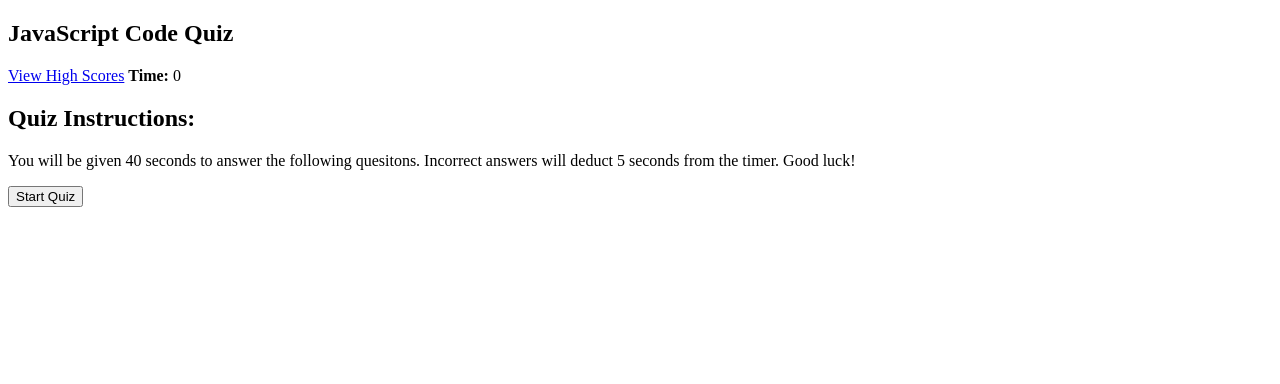
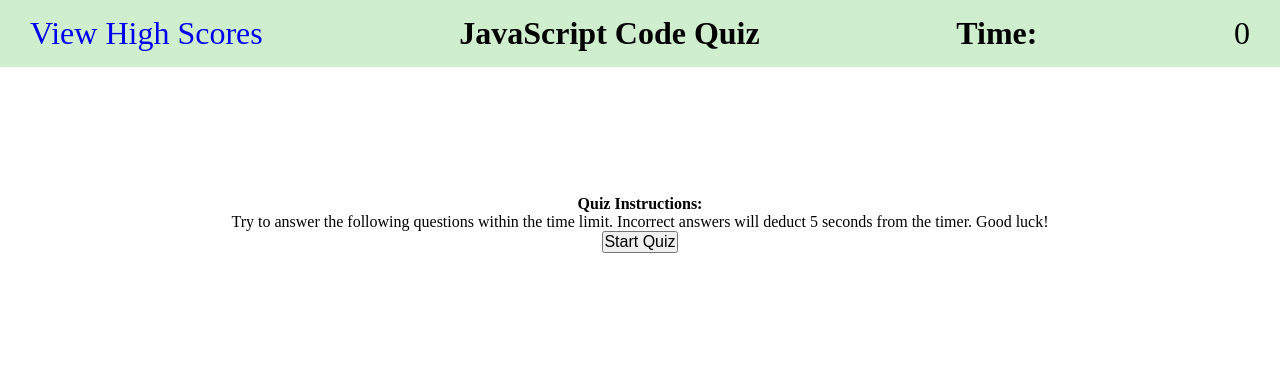
Before and after one commit to cghudson/code-quiz, a plain HTML site: page index.html in a window 1280 px wide. Drawn offline with Linux system fonts and the light colour scheme.

Commit message:
define variables, hide questions and score

```diff
--- a/assets/css/style.css
+++ b/assets/css/style.css
@@ -0,0 +1,23 @@
+* {
+    margin: 0;
+    padding: 0;
+    font-size: 1em;
+}
+
+nav {
+    display: flex;
+    align-items: center;
+    justify-content: space-between;
+    background: rgb(206, 238, 206);
+    padding: 15px 30px;
+    font-size: 2rem;
+}
+
+a {
+    text-decoration: none;
+}
+
+.main-contents {
+    padding: 10% 15%;
+    text-align: center;
+}
--- a/assets/js/script.js
+++ b/assets/js/script.js
@@ -1,10 +1,16 @@
-var startTime = 60
+var startTime = 40
+var finalScoreEl = document.querySelector(".final-score")
+var quizQuestionsEl = document.querySelector(".quiz-questions")
+
+finalScoreEl.style.display = "none"
+quizQuestionsEl.style.display = "none"
+
 
 //click start button
     //timer starts
     //user presented with question
     //when question is answered
         //user is presented with next question
-    //when question is answered incorrectly, time subtracted from clock
+    //if question is answered incorrectly, time subtracted from clock
 //quiz over when time = 0 || all quesitons answered
     //user able to save initials and score
--- a/index.html
+++ b/index.html
@@ -1,5 +1,6 @@
 <!DOCTYPE html>
 <html lang="en">
+
 <head>
     <meta charset="UTF-8">
     <meta http-equiv="X-UA-Compatible" content="IE=edge">
@@ -7,18 +8,39 @@
     <link rel="stylesheet" href="./assets/css/style.css">
     <title>Code Quiz</title>
 </head>
+
 <body>
     <nav>
+        <a href="highscores.html" class="highscore">View High Scores</a>
         <h1>JavaScript Code Quiz</h1>
-        <a href="highscores.html">View High Scores</a>
         <strong>Time:</strong> <span id="timer">0</span>
     </nav>
+    <div class="main-contents">
+        <main class="instructions">
+            <h2>Quiz Instructions:</h2>
+            <p>Try to answer the following questions within the time limit. Incorrect answers will deduct 5 seconds from
+                the timer. Good luck!</p>
+            <button id="start-btn" class="btn">Start Quiz</button>
+        </main>
 
-    <main id="instructions">
-        <h2>Quiz Instructions:</h2>
-        <p>You will be given 40 seconds to answer the following quesitons. Incorrect answers will deduct 5 seconds from the timer. Good luck!</p>
-        <button id="start-btn">Start Quiz</button>
-    </main>
+        <div class="quiz-questions">
+            <h3 class="question"></h3>
+            <ul>
+                <li><button id="answer1" class="btn"></button></li>
+                <li><button id="answer2" class="btn"></button></li>
+                <li><button id="answer3" class="btn"></button></li>
+                <li><button id="answer4" class="btn"></button></li>
+            </ul>
+        </div>
+
+        <form class="final-score">
+            <label>Enter User Initials</label>
+            <input type ="text" id="user"/>
+            <button id="save-user">Save</button>
+        </form>
+    </div>
+
     <script src="./assets/js/script.js"></script>
 </body>
+
 </html>
```
